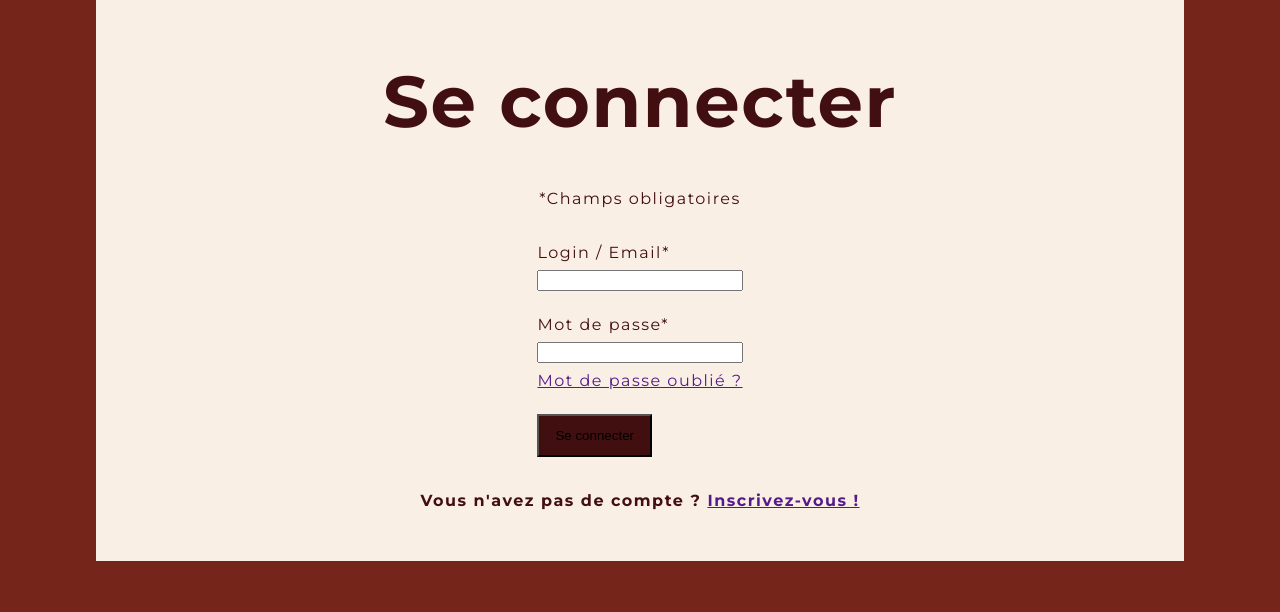
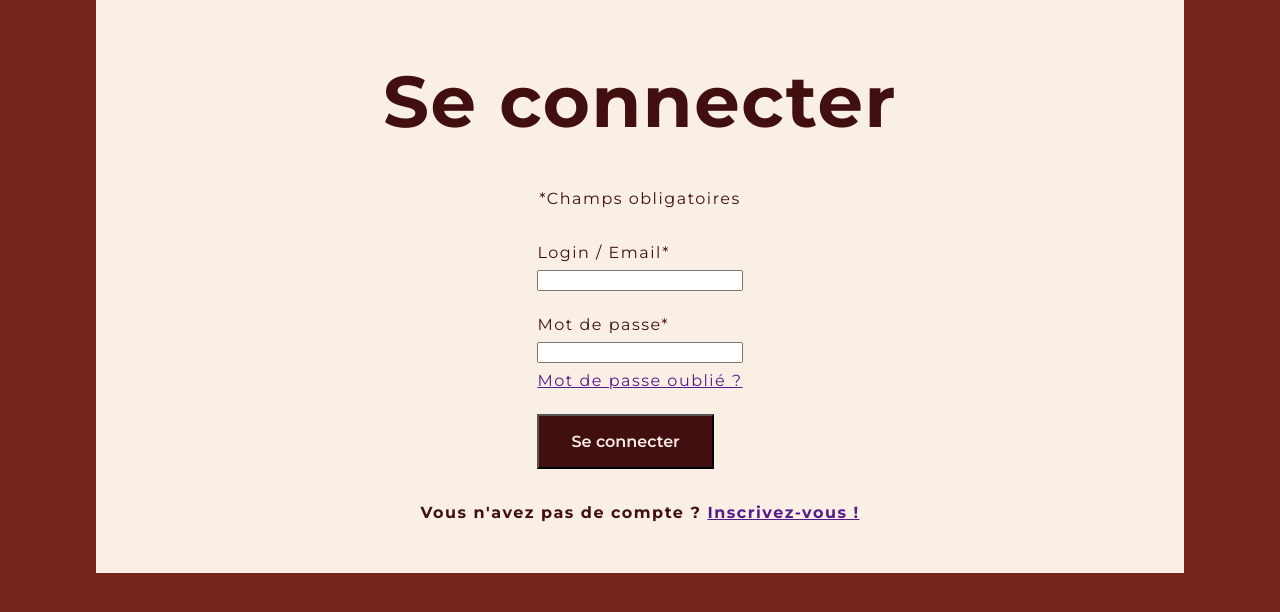
Before and after one commit to Shyronax/GLIMPSE, a PHP site: template view/view-connection.html in a window 1280 px wide. Shown: the part 97-709 px from the top of the page. Run offline with PHP 8.4, Linux system fonts and the light colour scheme; the template is opened without the code that fills it, so the values that code supplies are empty; some web fonts are replaced.

Commit message:
add btn--secondary style

```diff
--- a/styles.css
+++ b/styles.css
@@ -106,6 +106,11 @@ h1 {
 
 .btn--secondary {
     background-color: var(--color-tertiary-background);
+    color: var(--color-secondary-background);
+    font-family: 'Montserrat', sans-serif;
+    font-size: 1rem;
+    font-weight: 600;
+    padding: 1rem 2rem;
 }
 
 .btn--tertiary {
```
